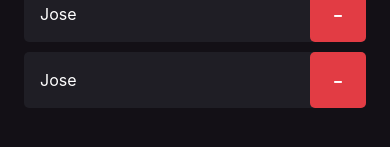
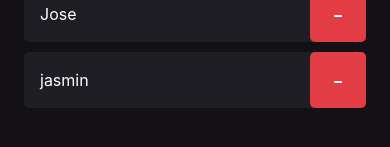
Before and after one commit to jose-rgb/imhere, a React Native app: screen / in a window 390 px wide. Shown: the part 269-416 px from the top of the page. Built offline with nearby package versions, Linux system fonts and the light colour scheme.

Commit message:
add propriedades ao componente

```diff
--- a/src/components/Participant/index.tsx
+++ b/src/components/Participant/index.tsx
@@ -1,11 +1,15 @@
 import { View, Text, TouchableOpacity } from "react-native";
 import { styles } from "./style";
 
-export function Participant() {
+type Props = {
+    name: string;
+}
+
+export function Participant({ name }: Props) {
     return(
         <View style={styles.container}>
             <Text  style={styles.name}>
-                Jose
+                {name}
             </Text>
 
             <TouchableOpacity style={styles.button} >
--- a/src/screens/Home/index.tsx
+++ b/src/screens/Home/index.tsx
@@ -35,8 +35,8 @@ export default function Home() {
                 </TouchableOpacity>
             </View>
 
-            <Participant />
-            <Participant />
+            <Participant name="Jose" />
+            <Participant name="jasmin"/>
 
         </View>
     )
```
